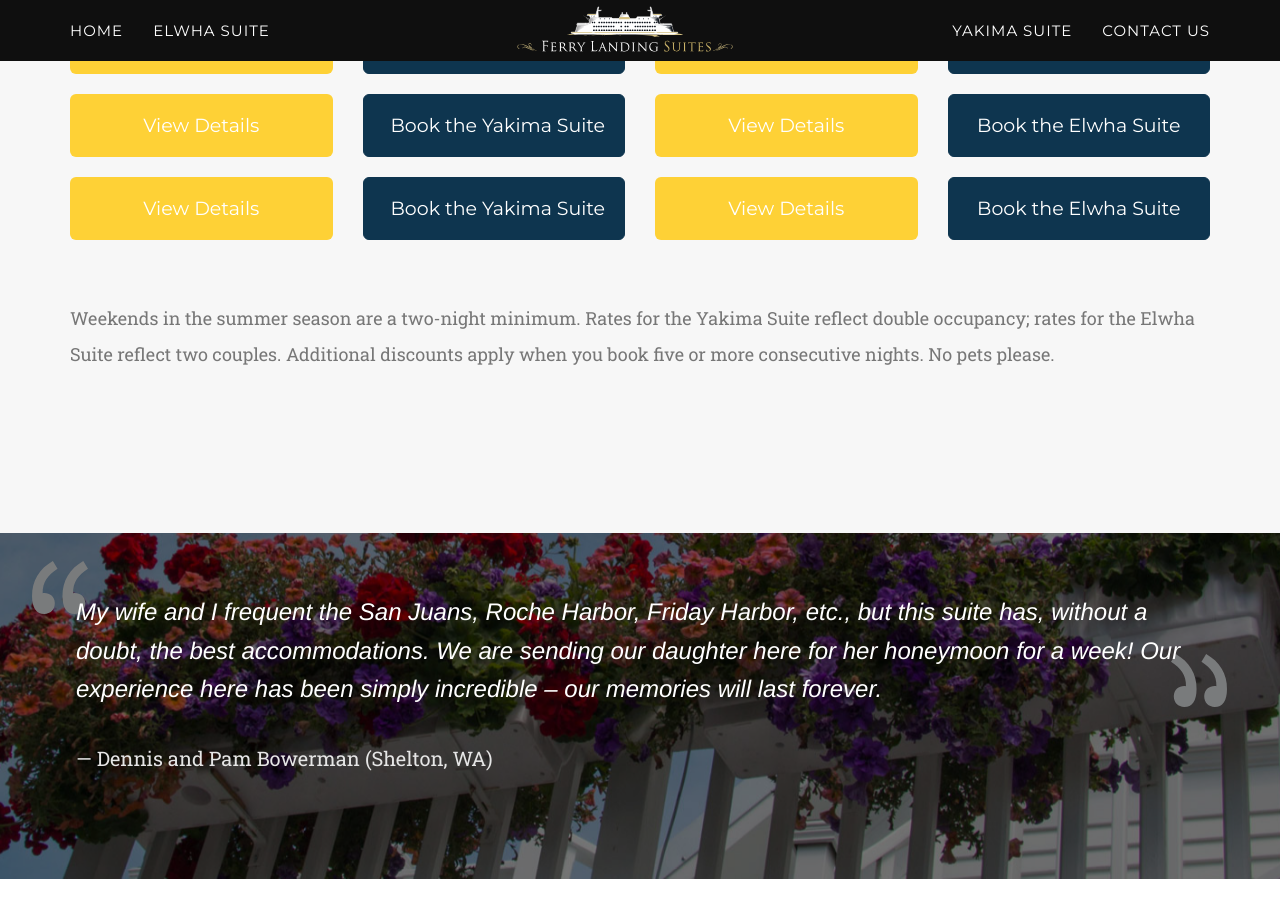
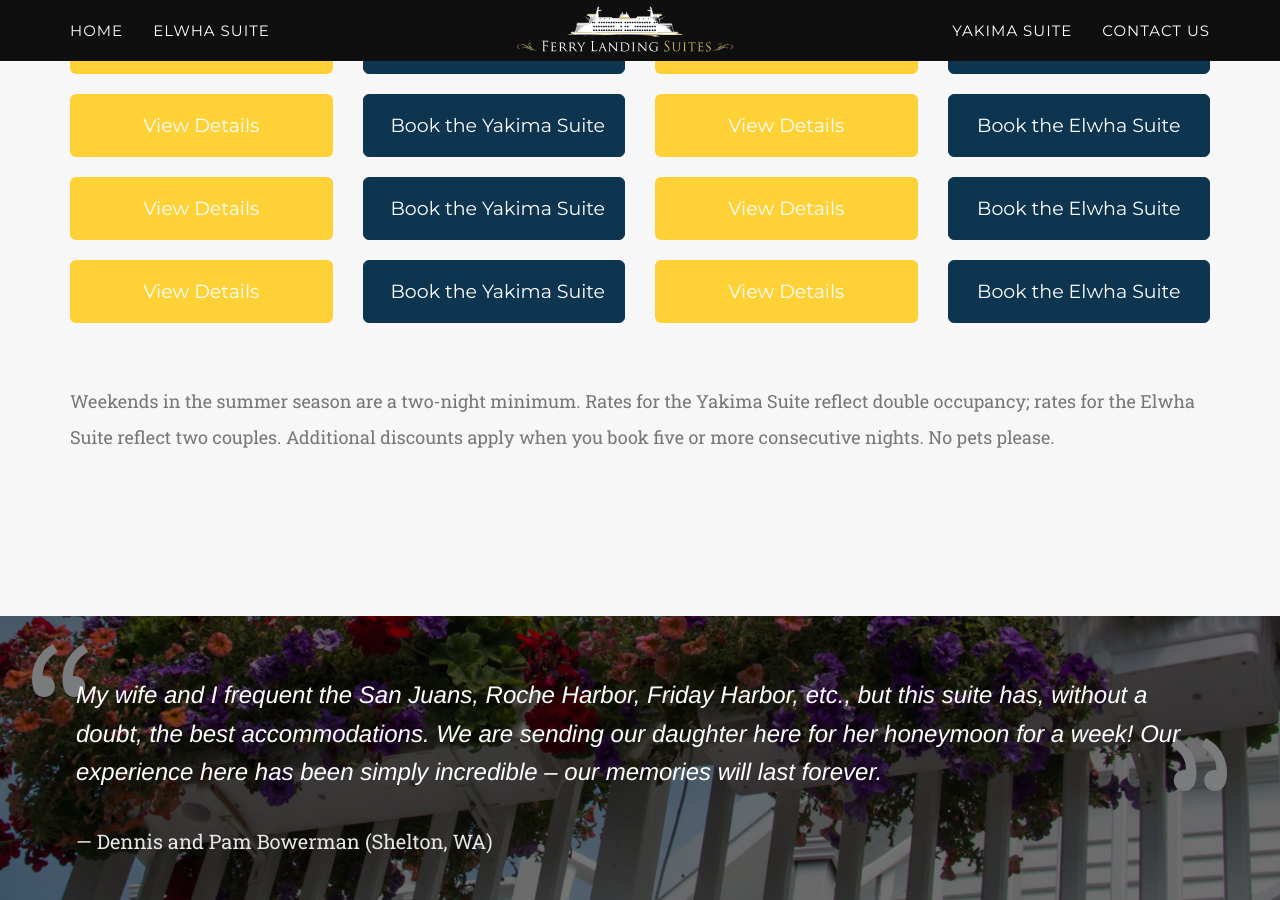
Before and after one commit to wesedholm/ferrylandingsuites, a Jekyll site: the page built from index3.md, in a window 1280 px wide and 900 px high, scrolled down 2019 px. Built offline with Jekyll 4.4.1, drawn with Linux system fonts in a browser that asks for light colours; some web fonts are replaced; some of the changed text lies outside the part shown.

Commit message:
Added a buttons variant

```diff
--- a/_includes/home/suites.html
+++ b/_includes/home/suites.html
@@ -86,6 +86,19 @@
                         </div>
                     </div>
 
+                    <div class="row home-suites__buttons">
+                        <div class="col-sm-12 col-lg-6 home-suites__button-wrapper">
+                            <a href="{{- suite.link.url | relative_url -}}" class="page-scroll btn btn-lg home-suites__button home-suites__button--var5">
+                                {{- suite.link.text -}}
+                            </a>
+                        </div>
+                        <div class="col-sm-12 col-lg-6">
+                            <a target="_blank" href="{{- suite.book.url | relative_url -}}" class="page-scroll btn btn-lg btn--alt home-suites__button home-suites__button--book">
+                                {{- suite.book.text -}}
+                            </a>
+                        </div>
+                    </div>
+
                 </div>
             {% endfor %}
         </div>
--- a/_sass/custom/home-suites.scss
+++ b/_sass/custom/home-suites.scss
@@ -53,7 +53,7 @@
             }
         }
         &--var2 {
-            background-color: #fff;
+            background-color: transparent;
             border-color: #0e354f;
             border-width: 2px;
             color: #0e354f;
@@ -83,6 +83,17 @@
                 color: #fff;
             }
         }
+        &--var5 {
+            background-color: transparent;
+            border-color: #0e354f;
+            border-width: 2px;
+            color: #0e354f;
+            &:hover {
+                background-color: #0e354f;
+                border-color: #0e354f;
+                color: #fff;
+            }
+        }
 
     }
 
```
